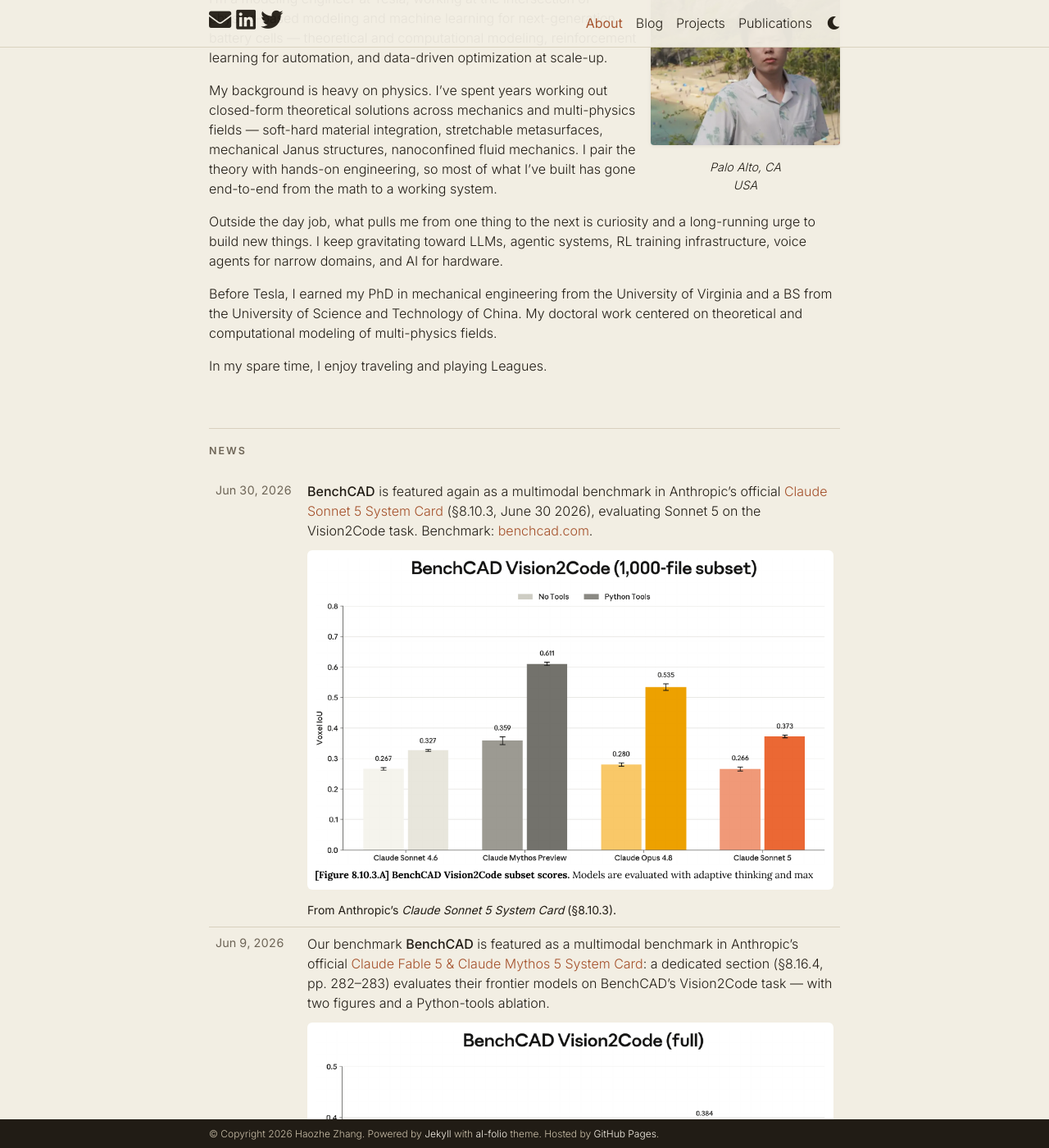
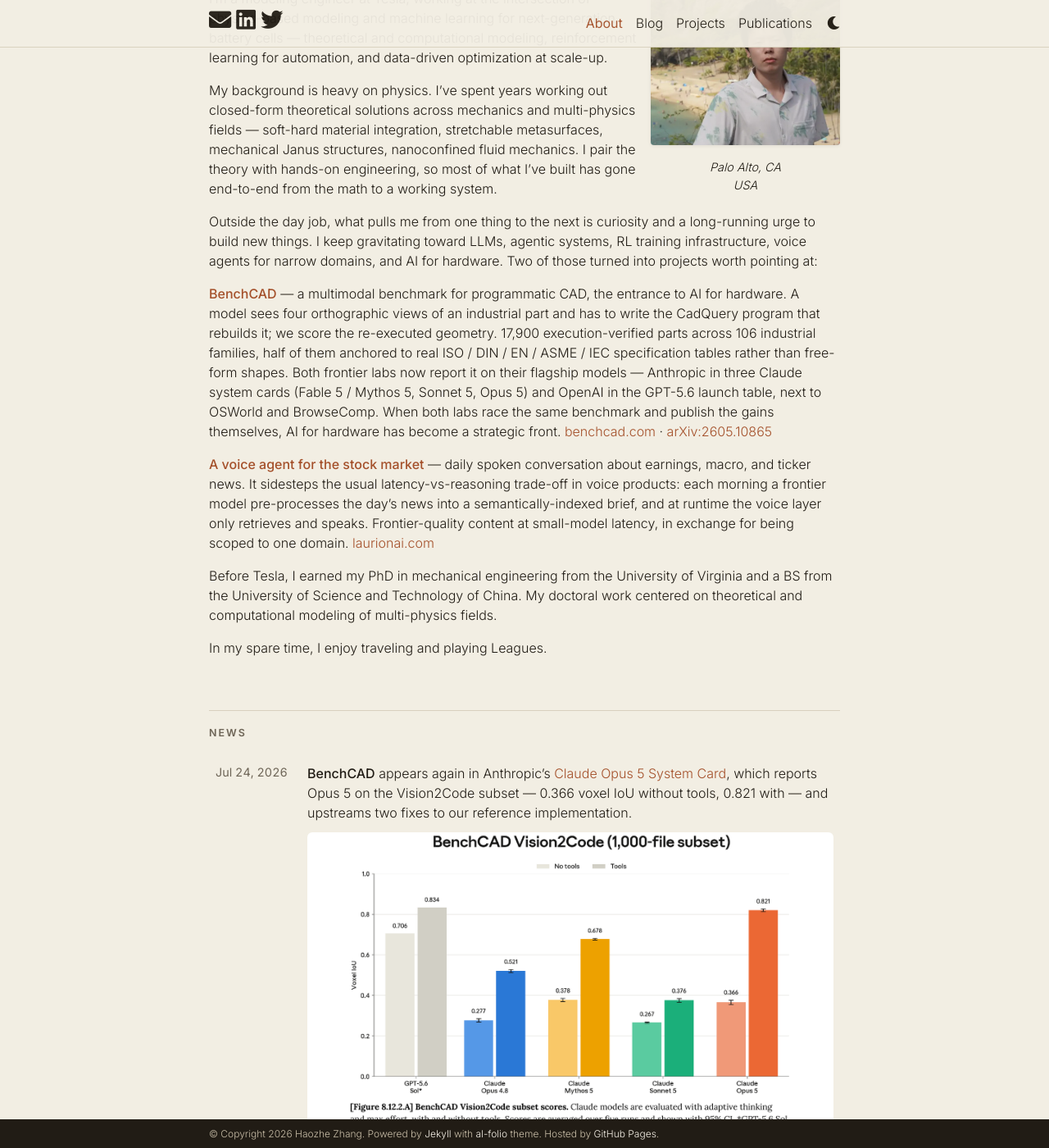
Before and after one commit to HaozheZhang6/HaozheZhang6.github.io, a Jekyll site: the page built from _pages/about.md, in a window 1280 px wide and 1400 px high, scrolled down 263 px. Shown: the whole window at 82% size. Built offline with Jekyll 4.4.1, drawn with Linux system fonts in a browser that asks for light colours; a style sheet for code colours, icons or effects is not loaded; some of the changed text lies outside the part shown.

Commit message:
BenchCAD: add Opus 5 system card + OpenAI GPT-5.6 launch (news, figures, project page); intro two flagship projects in bio

```diff
--- a/_bibliography/papers.bib
+++ b/_bibliography/papers.bib
@@ -28,7 +28,7 @@
   journal    = {arXiv preprint arXiv:2605.10865},
   title     = {BenchCAD: A Comprehensive, Industry-Standard Benchmark for Programmatic CAD},
   corr      = {† Corresponding authors},
-  award     = {Featured as a multimodal benchmark in Anthropic's Claude Fable 5 / Mythos 5 and Sonnet 5 System Cards},
+  award     = {Reported by frontier labs — Anthropic's Claude Fable 5 / Mythos 5, Sonnet 5 and Opus 5 System Cards, and OpenAI's GPT-5.6 launch},
   year      = {2026},
   publisher = {},
   volume    = {},
--- a/_pages/about.md
+++ b/_pages/about.md
@@ -2,7 +2,7 @@
 layout: about
 title: about
 permalink: /
-subtitle: Modeling Engineer at Tesla · LLMs & Physics-based ML
+subtitle: Modeling Engineer at Tesla · LLMs & Physics-based ML · creator of BenchCAD
 
 profile:
   align: right
@@ -23,7 +23,11 @@
 
 My background is heavy on physics. I’ve spent years working out closed-form theoretical solutions across mechanics and multi-physics fields — soft-hard material integration, stretchable metasurfaces, mechanical Janus structures, nanoconfined fluid mechanics. I pair the theory with hands-on engineering, so most of what I’ve built has gone end-to-end from the math to a working system.
 
-Outside the day job, what pulls me from one thing to the next is curiosity and a long-running urge to build new things. I keep gravitating toward LLMs, agentic systems, RL training infrastructure, voice agents for narrow domains, and AI for hardware.
+Outside the day job, what pulls me from one thing to the next is curiosity and a long-running urge to build new things. I keep gravitating toward LLMs, agentic systems, RL training infrastructure, voice agents for narrow domains, and AI for hardware. Two of those turned into projects worth pointing at:
+
+**[BenchCAD](/projects/1_project/)** — a multimodal benchmark for programmatic CAD, the entrance to AI for hardware. A model sees four orthographic views of an industrial part and has to write the CadQuery program that rebuilds it; we score the re-executed geometry. 17,900 execution-verified parts across 106 industrial families, half of them anchored to real ISO / DIN / EN / ASME / IEC specification tables rather than free-form shapes. Both frontier labs now report it on their flagship models — Anthropic in three Claude system cards (Fable 5 / Mythos 5, Sonnet 5, Opus 5) and OpenAI in the GPT-5.6 launch table, next to OSWorld and BrowseComp. When both labs race the same benchmark and publish the gains themselves, AI for hardware has become a strategic front. [benchcad.com](https://benchcad.com) · [arXiv:2605.10865](https://arxiv.org/abs/2605.10865)
+
+**[A voice agent for the stock market](/projects/2_project/)** — daily spoken conversation about earnings, macro, and ticker news. It sidesteps the usual latency-vs-reasoning trade-off in voice products: each morning a frontier model pre-processes the day's news into a semantically-indexed brief, and at runtime the voice layer only retrieves and speaks. Frontier-quality content at small-model latency, in exchange for being scoped to one domain. [laurionai.com](https://www.laurionai.com/)
 
 Before Tesla, I earned my PhD in mechanical engineering from the University of Virginia and a BS from the University of Science and Technology of China. My doctoral work centered on theoretical and computational modeling of multi-physics fields.
 
--- a/_projects/1_project.md
+++ b/_projects/1_project.md
@@ -1,7 +1,7 @@
 ---
 layout: page
 title: BenchCAD
-description: "The entrance to AI for hardware — an industry-standard multimodal benchmark for programmatic CAD (image → executable CadQuery): 17,900 verified parts across 106 industrial families"
+description: "The entrance to AI for hardware — an industry-standard multimodal benchmark for programmatic CAD (image → executable CadQuery): 17,900 verified parts across 106 industrial families, now reported by Anthropic and OpenAI in their frontier model cards"
 img: assets/img/projects/benchcad.png
 importance: 1
 category: ai
@@ -23,19 +23,34 @@
 
 <small>The four capability tiers, with example Vision-QA and Code-QA items.</small>
 
-Where models stand today: even the frontier's best re-graded IoU score is only ~0.29. Models tend to recover a part's coarse outer shape but miss the internal structure and exact dimensions that make it manufacturable, and generalization to unseen families stays limited even after fine-tuning. Far from solved.
+Where models stood at paper time (May 2026): the frontier's best re-graded IoU was only ~0.29. Models recovered a part's coarse outer shape but missed the internal structure and exact dimensions that make it manufacturable, and generalization to unseen families stayed limited even after fine-tuning. The frontier has moved fast since — see the lab-reported numbers below — but it moved mostly by giving models tools to render and check their own output, not by getting better at reading a drawing in one shot.
 
 [benchcad.com](https://benchcad.com) · [arXiv:2605.10865](https://arxiv.org/abs/2605.10865)
 
-## Featured in Anthropic's System Cards
+## Reported by frontier labs
 
-BenchCAD is featured as a multimodal benchmark in two of Anthropic's official system cards, evaluating their frontier models on the Vision2Code task: the [Claude Fable 5 &amp; Mythos 5 System Card](https://www-cdn.anthropic.com/2f9323abbcc4abe219577539efe19a623c9ca2bd/Claude%20Fable%205%20&%20Claude%20Mythos%205%20System%20Card.pdf) (§8.16.4) and, most recently, the [Claude Sonnet 5 System Card](https://www-cdn.anthropic.com/480e0bb54327b9622282e9c39a83a4f490ed377e/Claude%20Sonnet%205%20System%20Card.pdf) (§8.10.3, June 30 2026). In the Fable 5 / Mythos 5 card they also ran a Python-tools ablation, where Vision2Code performance jumped from 0.379 to 0.650 voxel IoU once the model could render and visually verify its output.
+BenchCAD is now part of how frontier labs report their models. Both Anthropic and OpenAI evaluate their flagship models on the Vision2Code task and publish the numbers:
 
-<img src="/assets/img/projects/benchcad_syscard_full.png" alt="BenchCAD Vision2Code scores, full benchmark" style="display:block;width:100%;height:auto;margin:1rem auto;border-radius:6px;">
+- **Anthropic** — [Claude Fable 5 &amp; Mythos 5 System Card](https://www-cdn.anthropic.com/2f9323abbcc4abe219577539efe19a623c9ca2bd/Claude%20Fable%205%20&%20Claude%20Mythos%205%20System%20Card.pdf) (§8.16.4), [Claude Sonnet 5 System Card](https://www-cdn.anthropic.com/480e0bb54327b9622282e9c39a83a4f490ed377e/Claude%20Sonnet%205%20System%20Card.pdf) (§8.10.3, June 30 2026), and the [Claude Opus 5 System Card](https://www.anthropic.com/claude-opus-5-system-card) (July 24 2026), which also upstreamed two fixes to our reference implementation.
+- **OpenAI** — BenchCAD appears in the [GPT-5.6 launch table](https://openai.com/index/gpt-5-6/) (July 9 2026), alongside OSWorld and BrowseComp.
+
+When both labs race the same benchmark and publish the gains themselves, AI for hardware stops being a niche and becomes a strategic front — and this is the yardstick they measure against.
+
+The recurring finding across all of the reports is that tool use matters more than raw model scale on this task. In the Opus 5 card's ablation, voxel IoU on the Vision2Code subset goes 0.378 → 0.678 for Mythos 5 and 0.366 → 0.821 for Opus 5 once the model can render and visually verify its own output. Models that can look at what they built close most of the gap; models that cannot, do not.
+
+<img src="/assets/img/projects/benchcad_syscard_opus5.png" alt="BenchCAD Vision2Code subset scores across GPT-5.6 Sol and four Claude models, with and without tools" style="display:block;width:100%;height:auto;margin:1rem auto;border-radius:6px;">
+
+<small>Figure from the *Claude Opus 5 System Card* — Vision2Code with and without tools, including OpenAI's publicly reported GPT-5.6 Sol scores.</small>
+
+<img src="/assets/img/projects/benchcad_gpt56_launch.png" alt="BenchCAD scores for GPT-5.6 Sol, Luna, Terra and GPT-5.5, with and without a Python tool" style="display:block;width:100%;height:auto;margin:1.5rem auto 1rem;border-radius:6px;">
+
+<small>The BenchCAD rows of OpenAI's *GPT-5.6* launch table. The same tools effect shows up: +13 points for Sol, +16 for Terra.</small>
+
+<img src="/assets/img/projects/benchcad_syscard_full.png" alt="BenchCAD Vision2Code scores, full benchmark" style="display:block;width:100%;height:auto;margin:1.5rem auto 1rem;border-radius:6px;">
 
 <img src="/assets/img/projects/benchcad_syscard_tools.png" alt="BenchCAD Vision2Code scores with and without Python tools" style="display:block;width:100%;height:auto;margin:1rem auto;border-radius:6px;">
 
-<small>Figures from the *Claude Fable 5 &amp; Mythos 5 System Card* (§8.16.4).</small>
+<small>Figures from the *Claude Fable 5 &amp; Mythos 5 System Card* (§8.16.4) — the first system-card appearance, where the Python-tools ablation ran 0.379 → 0.650 voxel IoU.</small>
 
 <img src="/assets/img/projects/benchcad_syscard_sonnet5.png" alt="BenchCAD Vision2Code subset scores in the Claude Sonnet 5 System Card" style="display:block;width:100%;height:auto;margin:1.5rem auto 1rem;border-radius:6px;">
 
```
Also changed, not shown: _news/announcement_16.md (added, +9 -0 lines), _news/announcement_17.md (added, +9 -0 lines), assets/img/projects/benchcad_gpt56_launch.png (added), assets/img/projects/benchcad_syscard_opus5.png (added).
